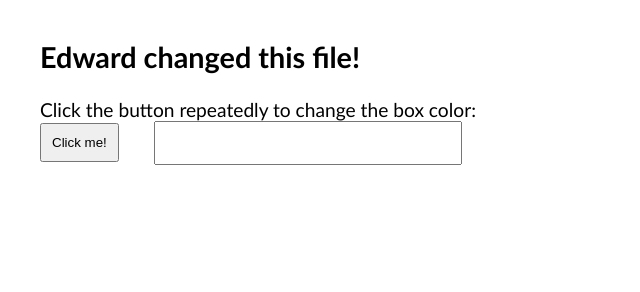
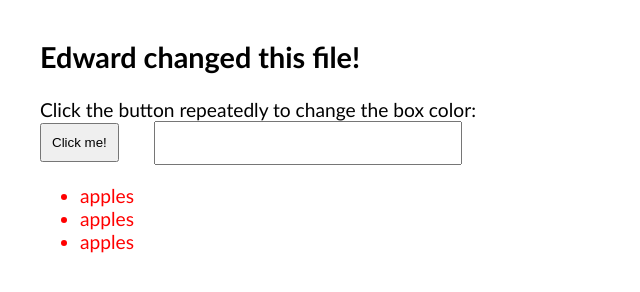
Before and after one commit to edward-matsyshen/classDemo, a plain HTML site: page index.html in a window 1280 px wide. Shown: the whole page, without its empty margins (0-640 px from the left). Drawn offline with Linux system fonts and the light colour scheme.

Commit message:
changed font color

```diff
--- a/index.html
+++ b/index.html
@@ -22,6 +22,7 @@
 			height: 38px;
 			margin-left: 30px;
 		}
+		.red{color: red;}
 
 	</style>
 </head>
@@ -34,16 +35,16 @@
 	<button id="btn">Click me!</button>
 	<input type= "text" id="box">
 
+	<div>
+		<ul>
+			<li class="red">apples</li>
+			<li class="red">apples</li>
+			<li class="red">apples</li>
+		</ul>
+	</div>
+
+
 	<script>
-
-	<div>
-			<ul>
-				<li>apples</li>
-				<li>apples</li>
-				<li>apples</li>
-			</ul>
-		</div>
-
 
 	let btn = document.getElementById("btn");
 	let box = document.getElementById("box");
--- a/mycss.css
+++ b/mycss.css
@@ -0,0 +1 @@
+.red{background-color: red;}
```
